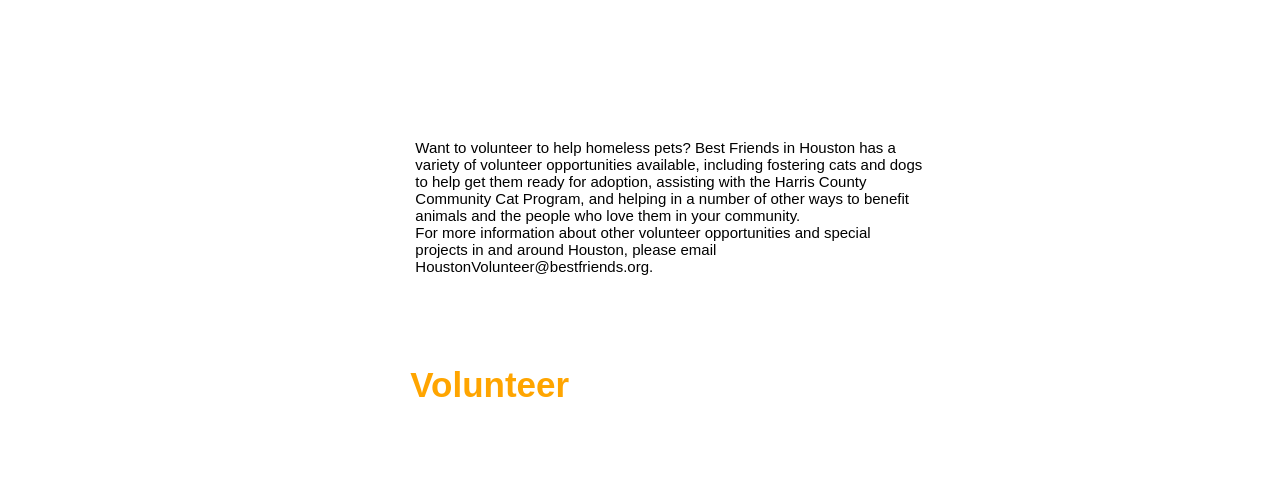
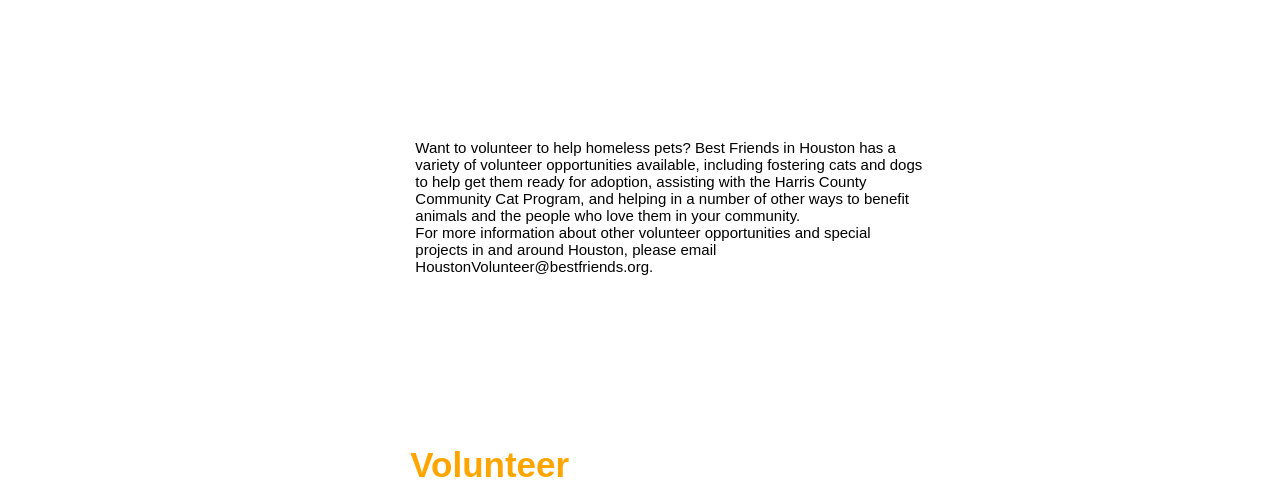
Before and after one commit to Jeherre/Best-Friends, a plain HTML site: page Get Involved.html in a window 1280 px wide. Shown: the part 470-958 px from the top of the page. Drawn offline with Linux system fonts and the light colour scheme.

Commit message:
Update Get Involved.css

```diff
--- a/Get Involved.css
+++ b/Get Involved.css
@@ -74,7 +74,7 @@
     text-align: left;
     position: absolute;
     margin-left: 11em;
-    top: 100%;
+    top: 110%;
     font-size: 40px;
     color: orange;
     font-size: 35px;
```
